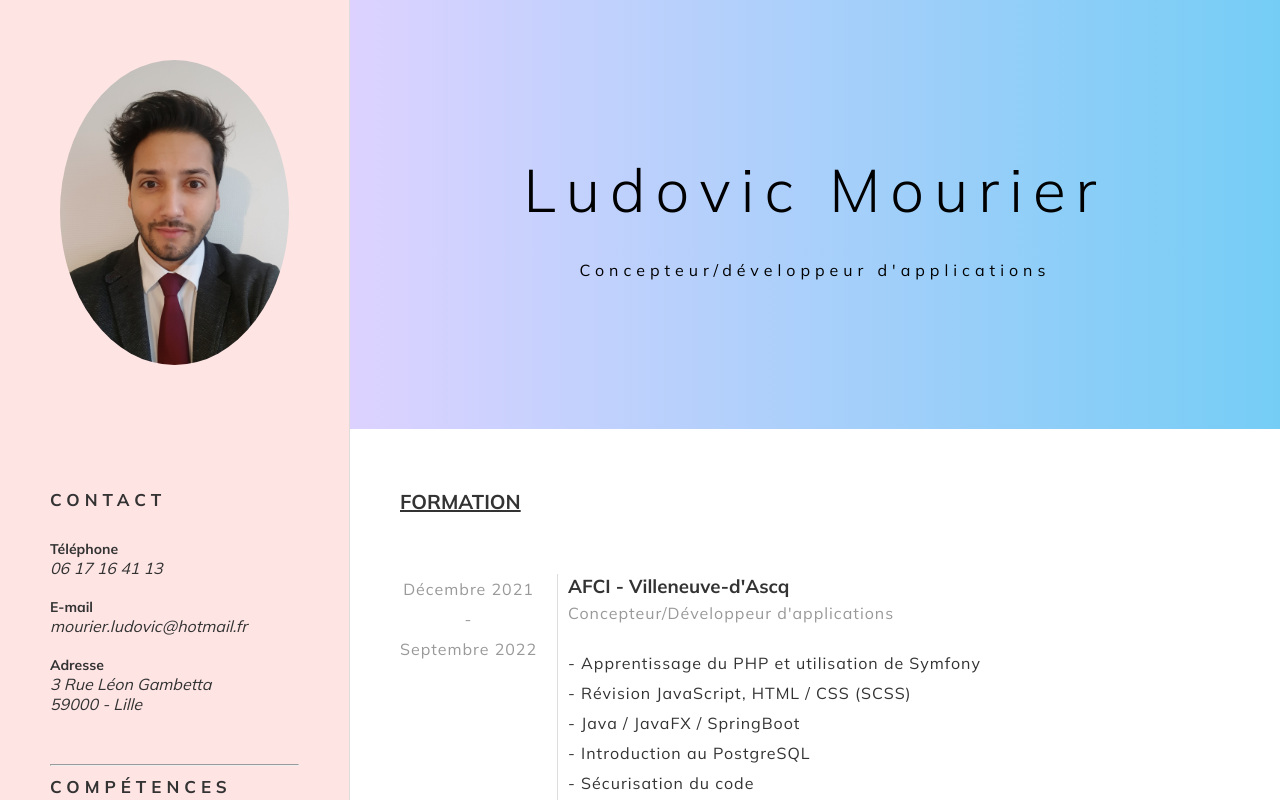
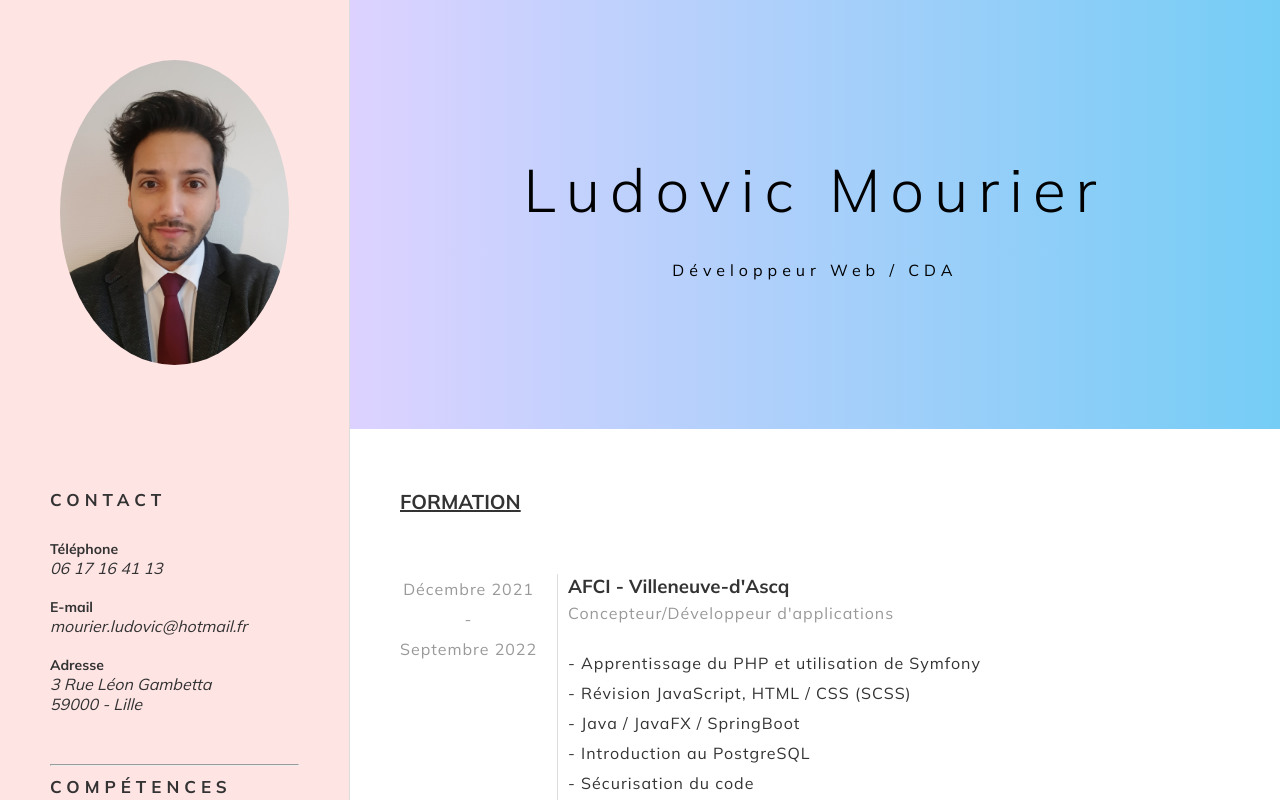
Before and after one commit to Aestrah/CV, a website: page index.html in a window 1280 px wide. Shown: the top 800 px of the page. Drawn offline with Linux system fonts and the light colour scheme.

Commit message:
Modif titre

```diff
--- a/index.html
+++ b/index.html
@@ -22,7 +22,7 @@
     <header>
       <h1><span>L</span><span>u</span><span>d</span><span>o</span><span>v</span><span>i</span><span>c</span>
         <span>M</span><span>o</span><span>u</span><span>r</span><span>i</span><span>e</span><span>r</span></h1>
-      <p> Concepteur/développeur d'applications </p>
+      <p> Développeur Web / CDA </p>
     </header>
     <section class="picture">
       <img src="img/photoID.jpg" alt="photo" id="imgClickAndChange" onclick="imagefun()" />
```
